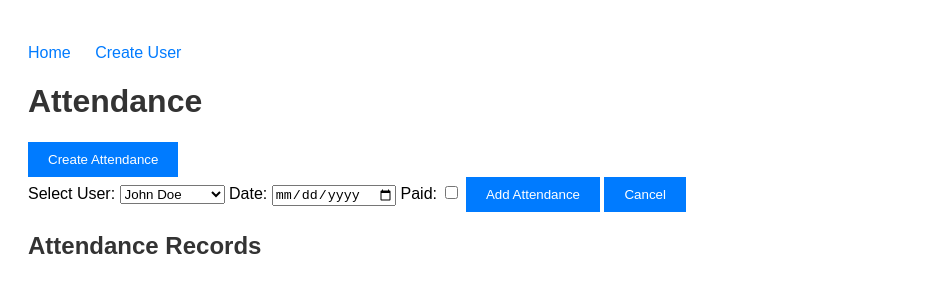
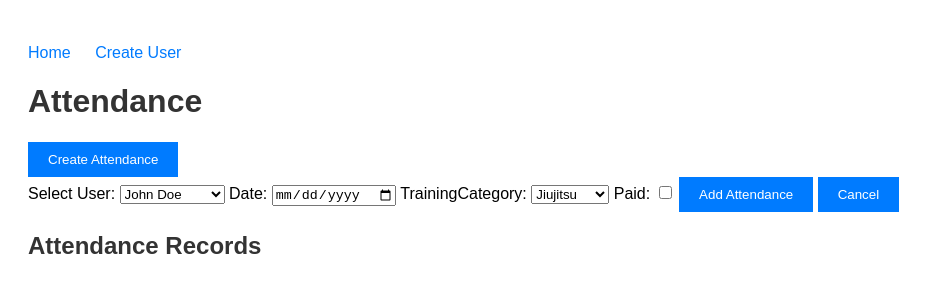
Before and after one commit to menlunar/guerillas-app-frontend, a plain HTML site: page pages/attendance.html in a window 1280 px wide. Both pictures are taken after a click on the button "Create Attendance". Shown: the whole page, without its empty margins (0-934 px from the left). Drawn offline with Linux system fonts and the light colour scheme.

Commit message:
Added Training Category Dropdown

```diff
--- a/assets/js/attendance.js
+++ b/assets/js/attendance.js
@@ -3,6 +3,13 @@ const sampleUsers = [
     { id: 1, name: 'John Doe' },
     { id: 2, name: 'Jane Smith' },
     { id: 3, name: 'Alice Johnson' }
+];
+
+const sampleTrainingCategories = [
+    { id: 1, name: 'Jiujitsu' },
+    { id: 2, name: 'Wrestling' },
+    { id: 3, name: 'Judo' },
+    { id: 4, name: 'Others' }
 ];
 
 // Attendance Data
@@ -12,6 +19,7 @@ let attendanceData = [];
 const attendanceFormContainer = document.getElementById('attendanceFormContainer');
 const createAttendanceBtn = document.getElementById('createAttendanceBtn');
 const selectUser = document.getElementById('selectUser');
+const selectTrainingCategory = document.getElementById('selectTrainingCategory');
 const attendanceDate = document.getElementById('attendanceDate');
 const isPaidCheckbox = document.getElementById('isPaid');
 const attendanceRecords = document.getElementById('attendanceRecords');
@@ -19,6 +27,7 @@ const attendanceRecords = document.getElementById('attendanceRecords');
 // Display attendance form when "Create Attendance" is clicked
 createAttendanceBtn.addEventListener('click', () => {
     populateUsersDropdown();
+    populateTrainingCategoriesDropdown();
     attendanceFormContainer.style.display = 'block'; // Show the form
 });
 
@@ -36,6 +45,17 @@ function populateUsersDropdown() {
         option.value = user.id;
         option.textContent = user.name;
         selectUser.appendChild(option);
+    });
+}
+
+// Populate Training categories dropdown
+function populateTrainingCategoriesDropdown() {
+    selectTrainingCategory.innerHTML = '';
+    sampleTrainingCategories.forEach(category => {
+        const option = document.createElement('option');
+        option.value = category.id;
+        option.textContent = category.name;
+        selectTrainingCategory.appendChild(option);
     });
 }
 
--- a/pages/attendance.html
+++ b/pages/attendance.html
@@ -1,11 +1,13 @@
 <!DOCTYPE html>
 <html lang="en">
+
 <head>
     <meta charset="UTF-8">
     <meta name="viewport" content="width=device-width, initial-scale=1.0">
     <link rel="stylesheet" href="../assets/css/style.css">
     <title>Add Attendance</title>
 </head>
+
 <body>
     <nav>
         <ul>
@@ -29,6 +31,11 @@
             <label for="attendanceDate">Date:</label>
             <input type="date" id="attendanceDate" required>
 
+            <label for="trainingCategory">TrainingCategory:</label>
+            <select id="selectTrainingCategory" required>
+                <!-- TrainingCategory will be dynamically populated here -->
+            </select>
+
             <label for="isPaid">Paid:</label>
             <input type="checkbox" id="isPaid">
 
@@ -42,4 +49,5 @@
 
     <script src="../assets/js/attendance.js"></script> <!-- Linked external JS -->
 </body>
+
 </html>
```
